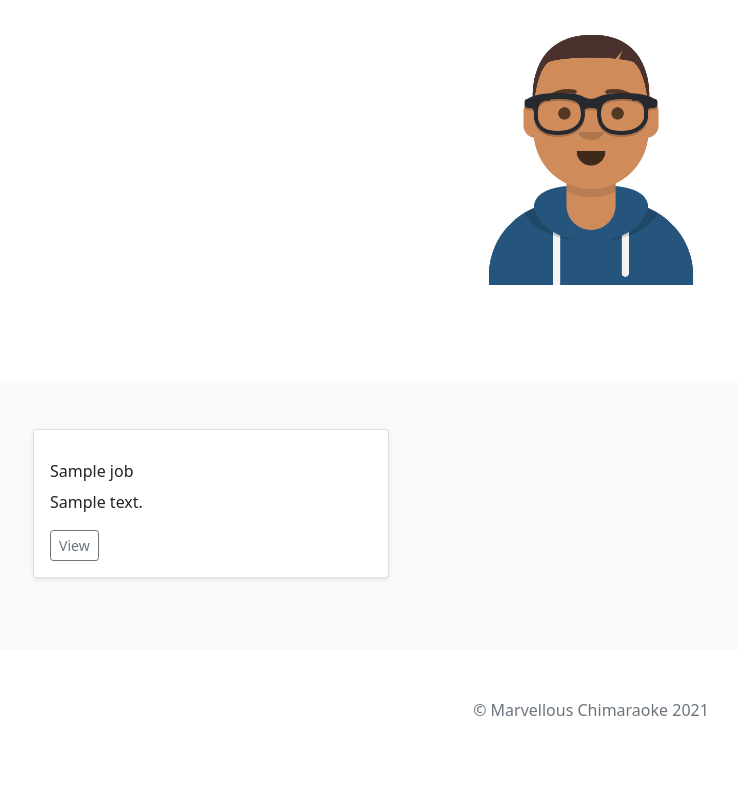
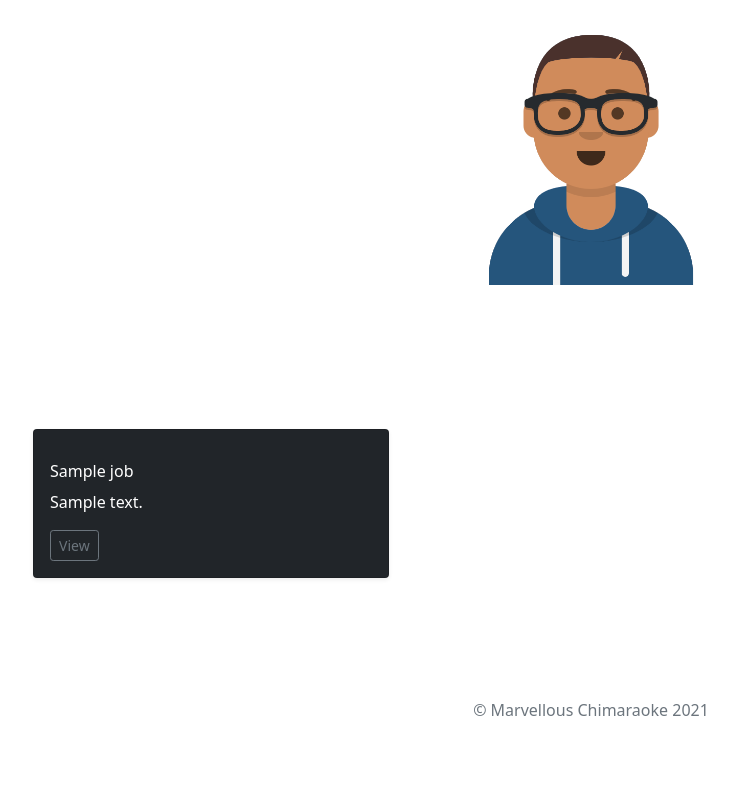
Before and after one commit to Marvellous-Chimaraoke/portfolio-project, a Django app: template jobs/templates/jobs/home.html in a window 1280 px wide. Shown: the part 505-1291 px from the top of the page, without its empty margins (49-786 px from the left). Run offline with Django 3.2, Linux system fonts and the light colour scheme; the template is opened without the code that fills it: most values are stand-ins (such as "Sample title", 1, 10 or a date in 2020); data that the repository does not hold is empty; some libraries are stand-ins or nearby versions.

Commit message:
Added dark mode functionality

```diff
--- a/blog/templates/blog/allblogs.html
+++ b/blog/templates/blog/allblogs.html
@@ -56,7 +56,7 @@
     <div class="collapse navbar-collapse" id="navbarNavAltMarkup">
       <div class="navbar-nav ms-auto">
         <a class="nav-link" aria-current="page" href="http://twitter.com/RokeMarvellous">Twitter</a>
-        <a class="nav-link" href="{% static 'TEST RUN RESUME.pdf' %}">Resume</a>
+        <a class="nav-link" href="https://drive.google.com/file/d/1nofeESkywfGdyhSh_XFqKm3e_0iYk_5D/view?usp=sharing">Resume</a>
         <a class="nav-link active" href="{% url 'allblogs' %}">Blog</a>
       </div>
     </div>
@@ -66,6 +66,7 @@
 
 <main>
 <div class="container">
+    </br>
     <h1 class="text-center">Welcome To My Blog</h1>
         <br/>
         <br/>
@@ -90,7 +91,8 @@
 
     <!-- JavaScript Bundle with Popper -->
 <script src="https://cdn.jsdelivr.net/npm/bootstrap@5.0.0-beta1/dist/js/bootstrap.bundle.min.js" integrity="sha384-ygbV9kiqUc6oa4msXn9868pTtWMgiQaeYH7/t7LECLbyPA2x65Kgf80OJFdroafW" crossorigin="anonymous"></script>
-
+<script src="https://cdn.jsdelivr.net/npm/darkmode-js@1.5.7/lib/darkmode-js.min.js"></script>
+<script src="{% static 'script.js' %}"></script>
 
   </body>
 </html>
--- a/blog/templates/blog/detail.html
+++ b/blog/templates/blog/detail.html
@@ -60,7 +60,7 @@
     <div class="collapse navbar-collapse" id="navbarNavAltMarkup">
       <div class="navbar-nav ms-auto">
         <a class="nav-link" aria-current="page" href="http://twitter.com/RokeMarvellous">Twitter</a>
-        <a class="nav-link" href="{% static 'TEST RUN RESUME.pdf' %}">Resume</a>
+        <a class="nav-link" href="https://drive.google.com/file/d/1nofeESkywfGdyhSh_XFqKm3e_0iYk_5D/view?usp=sharing">Resume</a>
         <a class="nav-link active" href="{% url 'allblogs' %}">Blog</a>
       </div>
     </div>
@@ -89,7 +89,8 @@
 
     <!-- JavaScript Bundle with Popper -->
 <script src="https://cdn.jsdelivr.net/npm/bootstrap@5.0.0-beta1/dist/js/bootstrap.bundle.min.js" integrity="sha384-ygbV9kiqUc6oa4msXn9868pTtWMgiQaeYH7/t7LECLbyPA2x65Kgf80OJFdroafW" crossorigin="anonymous"></script>
-
+<script src="https://cdn.jsdelivr.net/npm/darkmode-js@1.5.7/lib/darkmode-js.min.js"></script>
+<script src="{% static 'script.js' %}"></script>
 
   </body>
 </html>
--- a/jobs/templates/jobs/home.html
+++ b/jobs/templates/jobs/home.html
@@ -62,6 +62,7 @@
     </div>
   </div>
 </nav>
+
 </header>
 
 <main>
@@ -82,13 +83,13 @@
     </div>
   </section>
 
-  <div class="album py-5 bg-light">
+  <div class="album py-5">
     <div class="container">
 
       <div class="row">
       {% for job in jobs.all %}
             <div class="col-md-4">
-              <div class="card mb-4 shadow-sm">
+              <div class="card mb-4 shadow-sm bg-dark text-white">
                 <div class="card-body">
                   <p class="card-text"><h6>{{ job.title }}</h6>{{ job.summary }}</p>
                   <div class="d-flex justify-content-between align-items-center">
@@ -114,6 +115,8 @@
 
     <!-- JavaScript Bundle with Popper -->
 <script src="https://cdn.jsdelivr.net/npm/bootstrap@5.0.0-beta1/dist/js/bootstrap.bundle.min.js" integrity="sha384-ygbV9kiqUc6oa4msXn9868pTtWMgiQaeYH7/t7LECLbyPA2x65Kgf80OJFdroafW" crossorigin="anonymous"></script>
+<script src="https://cdn.jsdelivr.net/npm/darkmode-js@1.5.7/lib/darkmode-js.min.js"></script>
+<script src="{% static 'script.js' %}"></script>
 
 
   </body>
```
